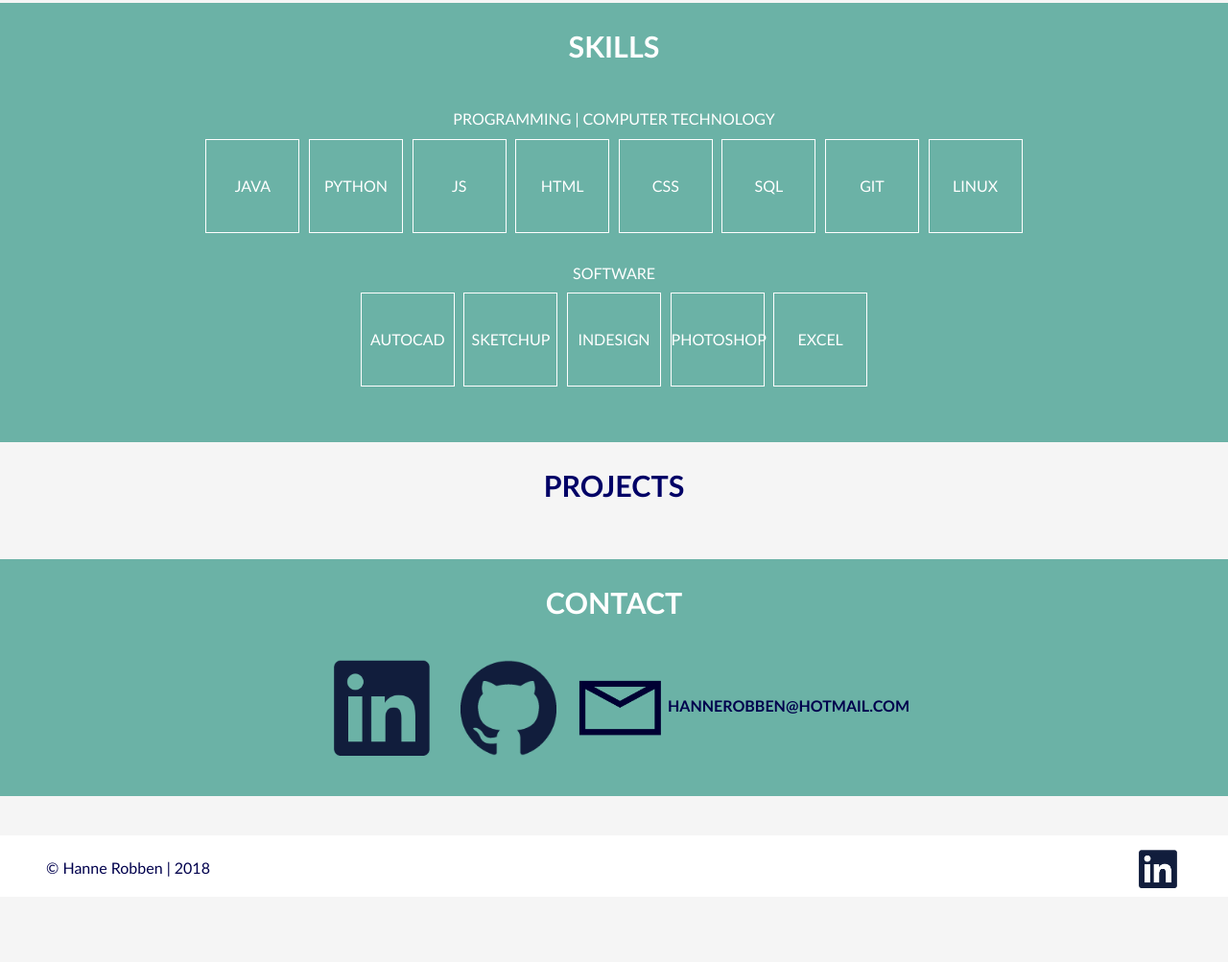
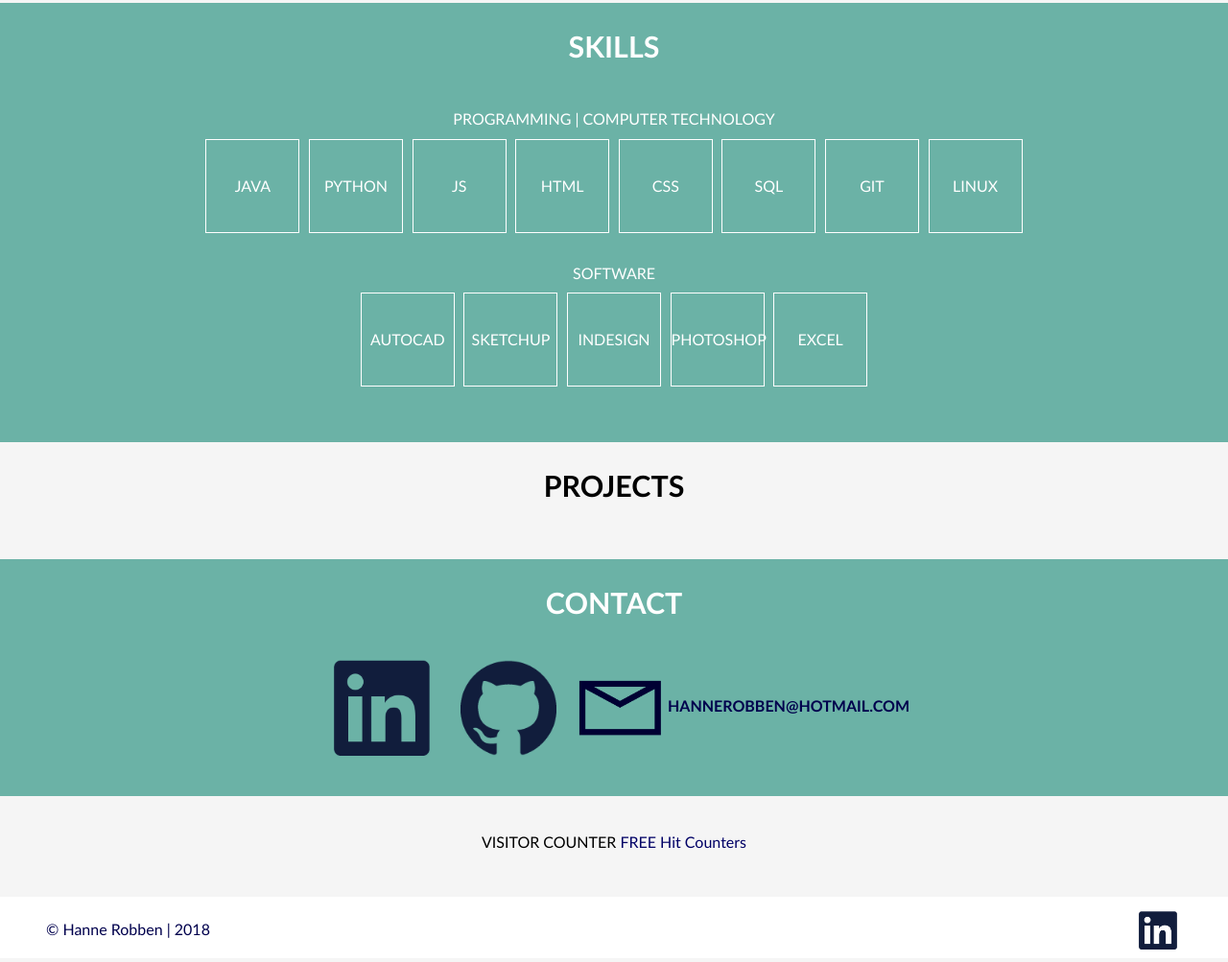
Before and after one commit to hannerobben/hannerobben.github.io, a plain HTML site: page index.html in a window 1280 px wide. Shown: the part 754-1757 px from the top of the page at 96% size. Before the commit the page ends 1693 px from the top, so only its background shows below. Drawn offline with Linux system fonts and the light colour scheme.

Commit message:
visitor counter

```diff
--- a/css/style.css
+++ b/css/style.css
@@ -59,7 +59,7 @@ main {
     font-family: "trebuchet ms";
     font-size: 1em;
     line-height: 2em;
-    color: #000066;
+    color: #000000;
     padding-top: 4em;
 }
 
@@ -243,6 +243,11 @@ main a:focus {
   transform: translate(-50%, -50%);
   -ms-transform: translate(-50%, -50%);
   text-align: left;
+}
+
+#visit{
+    text-align: center;
+    margin-top: 2em;
 }
 
 
--- a/index.html
+++ b/index.html
@@ -123,6 +123,9 @@
             </div>
         </section>
         </div>
+         <p id="visit">VISITOR COUNTER
+         <a href="https://free-hit-counters.net/">FREE Hit Counters</a> <script type="text/javascript" src="https://www.freevisitorcounters.com/auth.php?id=ab1fe8d12634dd84b2b9b88e0a8b9da148153588"></script>
+<script type="text/javascript" src="https://www.freevisitorcounters.com/en/home/counter/353991/t/5"></script></p>
     </main>
 
 <footer>
```
